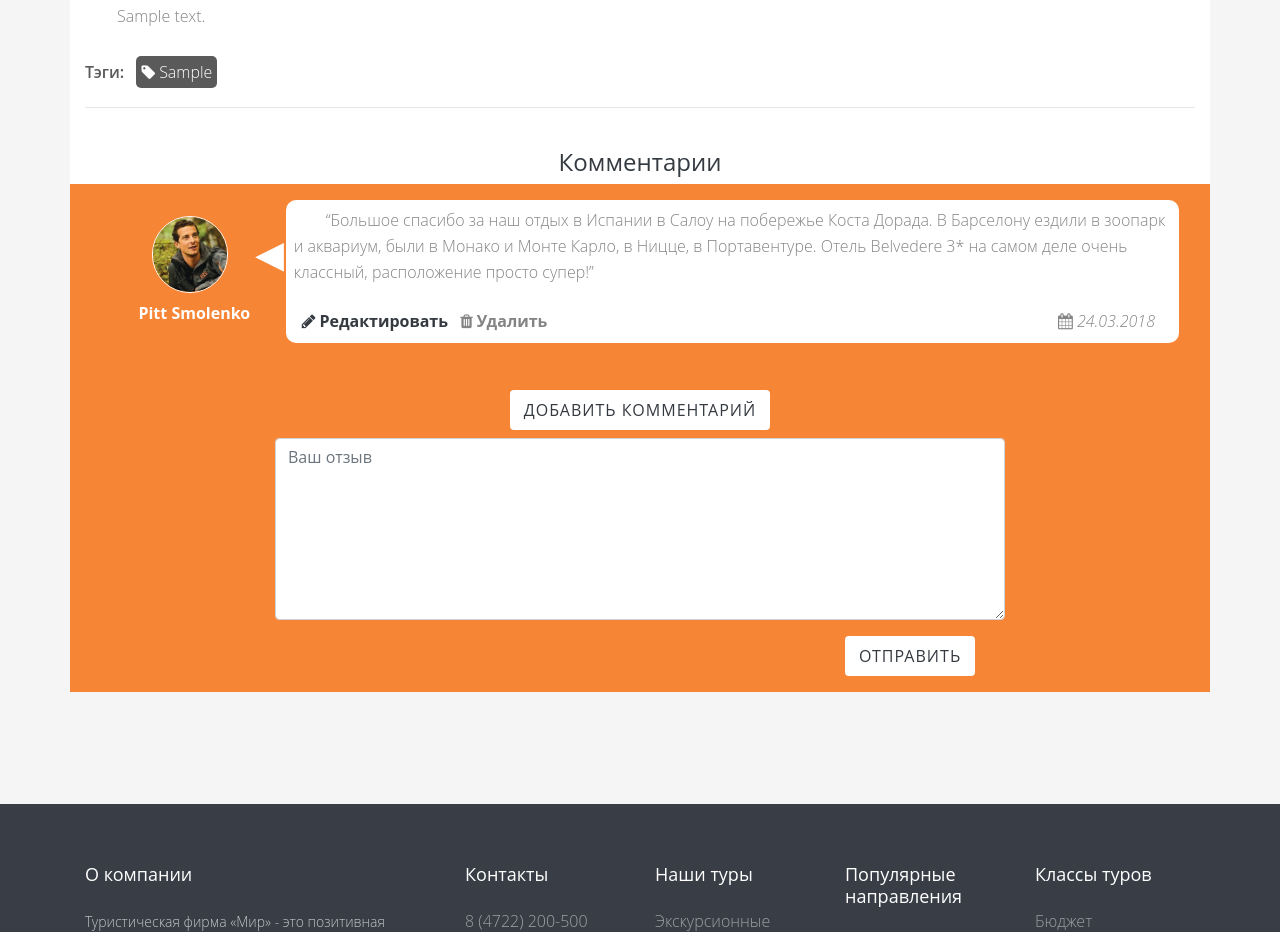
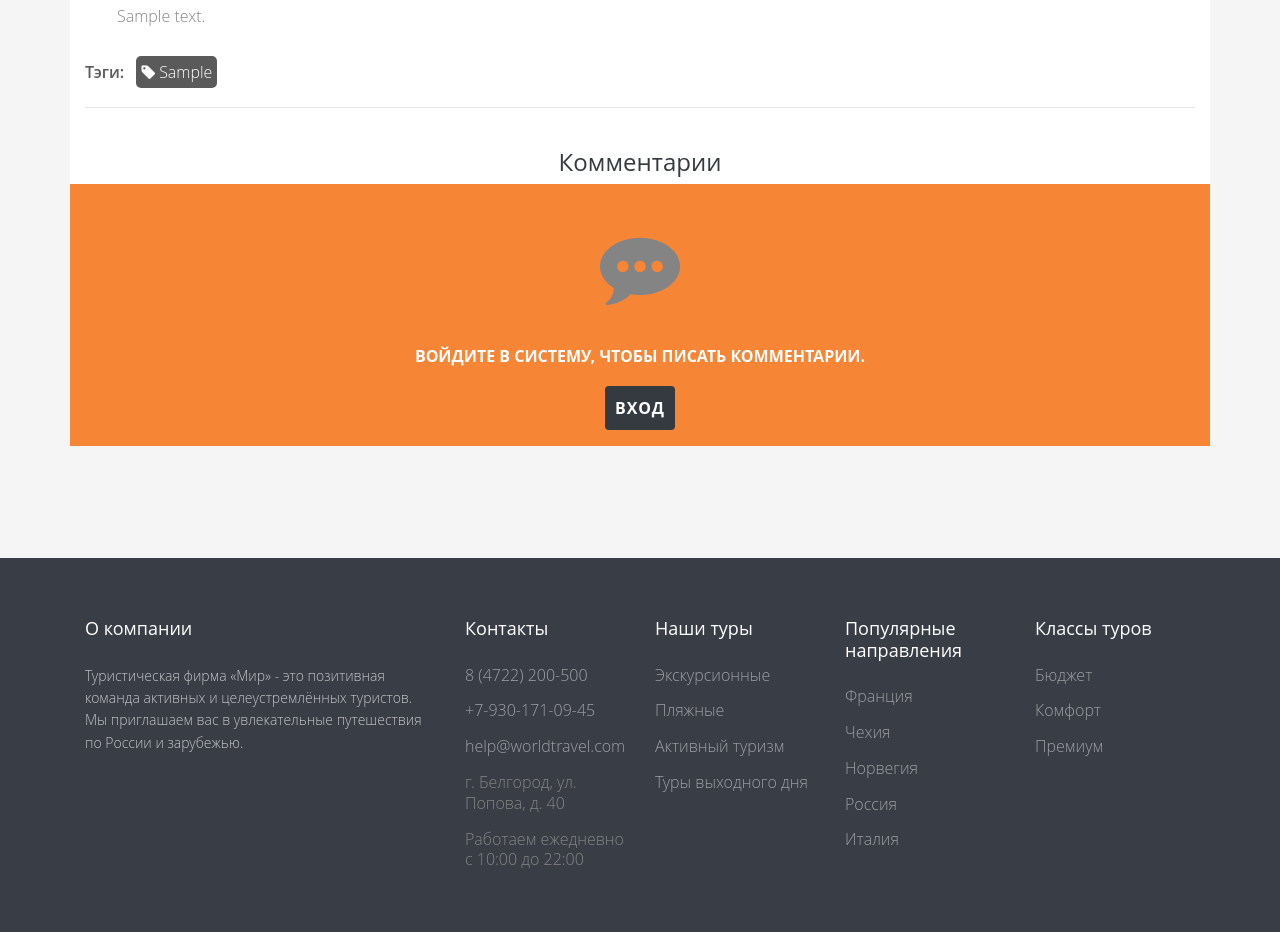
Before and after one commit to petersmolenko/worldtravel, a Django app: page /post/1/ in a window 1280 px wide. Shown: the part 636-1568 px from the top of the page. Run offline with Django 3.2, Linux system fonts and the light colour scheme; tables that the repository leaves empty hold one stand-in row (values such as "Sample post"); grey boxes marked "Sample" are stand-in pictures; some libraries are stand-ins or nearby versions; some web fonts are replaced.

Commit message:
v .99286

```diff
--- a/worldtravel/urls.py
+++ b/worldtravel/urls.py
@@ -34,6 +34,8 @@ urlpatterns = [
     path('', views.post_list, name='post_list'),
     path('post/<int:pk>/', views.post_detail, name='post_detail'),
     path('post/<int:pk>/comment/', views.add_comment_to_post, name='add_comment_to_post'),
+    path('comment/<int:pk>/approve/', views.comment_approve, name='comment_approve'),
+    path('comment/<int:pk>/remove/', views.comment_remove, name='comment_remove'),
     path('post/<int:pk>/publish/', views.post_publish, name='post_publish'),
     path('post/<int:pk>/remove/', views.post_remove, name='post_remove'),
     path('post/new/', views.post_new, name='post_new'),
--- a/worldtravelapp/forms.py
+++ b/worldtravelapp/forms.py
@@ -27,4 +27,4 @@ class PostForm(forms.ModelForm):
 class CommentForm(forms.ModelForm):
     class Meta:
         model = Comment
-        fields = ('author', 'text',)
+        fields = ('text',)
--- a/worldtravelapp/models.py
+++ b/worldtravelapp/models.py
@@ -4,7 +4,7 @@ from django.contrib.auth.models import User
 
 
 class UserProfile(models.Model):
-    user = models.OneToOneField(User, on_delete=models.CASCADE)
+    user = models.OneToOneField(User, on_delete=models.CASCADE, related_name='profile')
     avatar = models.ImageField(upload_to='users', blank=True, verbose_name='Фото профиля')
     city = models.CharField(max_length=30, blank=True, verbose_name='Город')
     birthday = models.DateField(blank=True, null=True, verbose_name='День рождения')
@@ -35,6 +35,9 @@ class Post(models.Model):
         self.published_date = timezone.now()
         self.save()
 
+    def approved_comments(self):
+        return self.comments.filter(approved_comment=True)
+
     @property
     def photo_url(self):
         if self.photo and hasattr(self.photo, 'url'):
--- a/worldtravelapp/static/css/style.css
+++ b/worldtravelapp/static/css/style.css
@@ -2154,6 +2154,9 @@ div.cs-select span {
 .font-size-3 {
 	font-size: 2em;
 }
+.font-size-xl {
+  font-size: 5em!important;
+}
 .raport {
 	transition: all .2s linear;
 	color: #343a40;
--- a/worldtravelapp/templates/news/news.html
+++ b/worldtravelapp/templates/news/news.html
@@ -31,7 +31,7 @@
 								</div>
 								<div class="col-12 d-flex justify-content-between">
 									<span class="mb-0 font-weight-bold"><i class="icon-user mr-1"></i>{{ post.author }}</span>
-									<span><a href="{% url 'post_detail' pk=post.pk %}">{{ post.comments.count }}<i class="icon-bubble2 ml-1"></i></a></span>
+									<span><a href="{% url 'post_detail' pk=post.pk %}">{{ post.approved_comments.count }}<i class="icon-bubble2 ml-1"></i></a></span>
 								</div>
 							</div>
 							<p>{{ post.short_descript|linebreaksbr }}</p>
--- a/worldtravelapp/templates/news/news_detail.html
+++ b/worldtravelapp/templates/news/news_detail.html
@@ -1,4 +1,5 @@
 {% extends 'base.html' %}
+{% load widget_tweaks %}
 
 
 {% block title %}
@@ -52,22 +53,27 @@
 						<h4 class="mb-0 text-dark">Комментарии</h4>
 					</div>
 				</div>
-				{% for comment in post.comments.all %}
-				<div class="row bg-orange p-3">
+				{% if user.is_authenticated %}
+				{% for comment in comments %}
+				{% if user.is_authenticated or comment.approved_comment %}
+				<div class="row bg-orange px-3 pt-3 pb-0">
 					<div class="col-md-2 p-3 d-flex align-items-center  flex-column">
 						<img src="/static/images/profile-photo.jpg" class="img-fluid rounded-circle w-50 d-none d-md-flex ml-md-4 border-3 border-white border" alt="">
-						<p class="text-white font-weight-bold pt-2">Pitt Smolenko</p>
+						<p class="text-white font-weight-bold pt-2">{{ comment.author }}</p>
 					</div>
 					<div class="col-md-10">
 						<blockquote class="blockquote-edit p-2 bg-white">
 							<span class="tringle">&#9668;</span>
-							<p>&ldquo;Большое спасибо за наш отдых в Испании в Салоу на побережье Коста Дорада. В Барселону ездили в зоопарк и аквариум, были в Монако и Монте Карло, в Ницце, в Портавентуре.  Отель Belvedere 3* на самом деле очень классный, расположение просто супер!&rdquo;</p>
-							<span class="text-dark font-weight-bold mx-2"><i class="fa fa-pencil mr-1" aria-hidden="true"></i>Редактировать</span>
-							<span class="font-weight-bold"><i class="fa fa-trash mr-1" aria-hidden="true"></i>Удалить</span>
-							<span class="subtext text-right float-right font-italic px-3"><i class="fa fa-calendar mr-1" aria-hidden="true"></i>24.03.2018</span>
+							<p>&ldquo;{{ comment.text }}&rdquo;</p>
+							<span class="subtext font-italic px-3 mr-2"><i class="fa fa-calendar mr-1" aria-hidden="true"></i>{{ comment.created_date }}</span>
+							{% if not comment.approved_comment %}
+				                <a class="" href="{% url 'comment_approve' pk=comment.pk %}"><span class="text-dark fa fa-check-circle mx-2"></span></a>
+				                <a class="" href="{% url 'comment_remove' pk=comment.pk %}"><span class="font-weight-bold"><i class="fa fa-trash mr-1" aria-hidden="true"></i></span></a>
+				            {% endif %}
 						</blockquote>
 					</div>
 				</div>
+				{% endif %}
 				{% empty %}
 				<div class="row bg-orange p-3">
 					<div class="col-12 text-center">
@@ -75,15 +81,12 @@
 					</div>
 				</div>
 				{% endfor %}
-				<div class="row  bg-orange pt-2">
-					<div class="col-12 text-center">
-						<a class="btn btn-primary bg-white text-dark" href="{% url 'add_comment_to_post' pk=post.pk %}">Добавить комментарий</a>
-					</div>
-				</div>
+				<form method="POST" action="{% url 'add_comment_to_post' pk=post.pk%}">
+				{% csrf_token %}
 				<div class="row bg-orange pt-2">
 					<div class="col-lg-8 offset-lg-2">
 						<div class="form-group">
-							<textarea name="" class="form-control" id="" cols="30" rows="7" placeholder="Ваш отзыв"></textarea>
+							{% render_field form.text class="form-control" cols="30" rows="7" placeholder="Ваш отзыв" %}
 						</div>
 					</div>
 					<div class="col-md-3 offset-md-8">
@@ -92,5 +95,15 @@
 						</div>
 					</div>
 			</div>
+		</form>
+		{% else %}
+			<div class="row bg-orange p-3">
+				<div class="col-sm-8 offset-sm-2 text-center d-flex flex-column">
+					<span class="font-weight-bold font-size-xl text-center mb-0"><i class="fa fa-commenting" aria-hidden="true"></i></span>
+					<span class="text-white font-weight-bold font-size-1 mb-0 p-3 text-uppercase">Войдите в систему, чтобы писать комментарии.</span>
+					 <span><a href="{% url 'auth_login' %}" class="font-weight-bold btn btn-primary bg-dark text-white p-2 text-center">Вход</a></span>
+				</div>
+			</div>
+		{% endif %}
 	</div>
 {% endblock %}
--- a/worldtravelapp/views.py
+++ b/worldtravelapp/views.py
@@ -1,9 +1,10 @@
 from django.shortcuts import render, get_object_or_404, redirect
 from django.utils import timezone
-from .models import Post, UserProfile
+from .models import Post, UserProfile, Comment
 from .forms import PostForm, UserForm, UserProfileForm, CommentForm
-from django.contrib.auth.decorators import login_required
-from django.contrib.auth.models import User
+from django.contrib.auth.decorators import login_required, permission_required
+from django.contrib.auth.models import User, Permission
+from django.contrib.contenttypes.models import ContentType
 from django.contrib.auth import authenticate, login
 
 
@@ -31,6 +32,7 @@ def sign_up(request):
         })
 
 @login_required(login_url='/auth/sign-in/')
+@permission_required('worldtravelapp.add_post', login_url='/')
 def admin_news(request):
     return redirect('admin_news_ok')
 
@@ -69,9 +71,11 @@ def post_list(request):
     return render(request, 'news/news.html', {'posts': posts})
 
 def post_detail(request, pk):
+    comments = Comment.objects.filter(post=pk)
     post = get_object_or_404(Post, pk=pk)
     post.tags = post.tags.split(',')
-    return render(request, 'news/news_detail.html', {'post': post})
+    form = CommentForm()
+    return render(request, 'news/news_detail.html', {'post': post, 'comments': comments, 'form': form})
 
 def post_new(request):
     if request.method == "POST":
@@ -109,6 +113,7 @@ def post_edit(request, pk):
         form = PostForm(instance=post)
     return render(request, 'news/news_edit.html', {'form': form})
 
+@login_required
 def add_comment_to_post(request, pk):
     post = get_object_or_404(Post, pk=pk)
     if request.method == "POST":
@@ -119,6 +124,15 @@ def add_comment_to_post(request, pk):
             comment.author = request.user
             comment.save()
             return redirect('post_detail', pk=post.pk)
-    else:
-        form = CommentForm()
-    return render(request, 'blog/add_comment_to_post.html', {'form': form})
+
+@login_required
+def comment_approve(request, pk):
+    comment = get_object_or_404(Comment, pk=pk)
+    comment.approve()
+    return redirect('post_detail', pk=comment.post.pk)
+
+@login_required
+def comment_remove(request, pk):
+    comment = get_object_or_404(Comment, pk=pk)
+    comment.delete()
+    return redirect('post_detail', pk=comment.post.pk)
```
Also changed, not shown: worldtravelapp/admin.py (+9 -2 lines), worldtravelapp/templates/admin/base_admin.html (+5 -3 lines), media/users/person-5.jpg (added), worldtravelapp/migrations/0016_auto_20180509_0221.py (added), worldtravelapp/migrations/0017_auto_20180509_0254.py (added).
